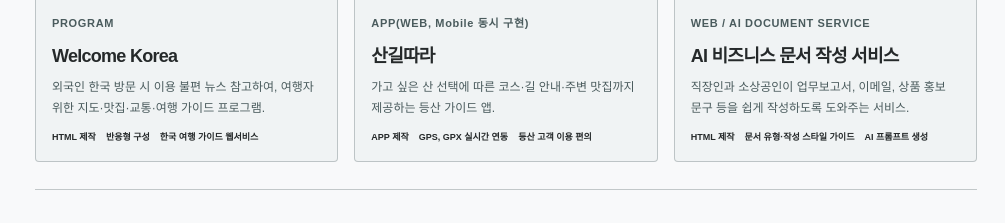
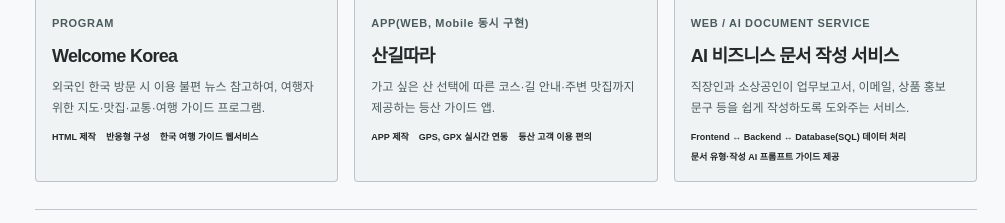
Before and after one commit to kim-81/resumetest, a plain HTML site: page index.html in a window 1280 px wide. Shown: the part 3360-3583 px from the top of the page, without its empty margins (275-1280 px from the left). Drawn offline with Linux system fonts and the light colour scheme.

Commit message:
Update AI WORK LAB data processing and prompt guide tags

```diff
--- a/index.html
+++ b/index.html
@@ -155,7 +155,7 @@
             <div class="capability-content"><div class="creative-showcase">
               <article class="creation-card creation-with-image"><div class="creation-copy"><span class="work-sample-type">PROGRAM</span><h4>Welcome Korea</h4><p>외국인 한국 방문 시 이용 불편 뉴스 참고하여, 여행자 위한 지도·맛집·교통·여행 가이드 프로그램.</p><ul class="capability-tags"><li>HTML 제작</li><li>반응형 구성</li><li>한국 여행 가이드 웹서비스</li></ul></div><div class="creation-image"><img src="assets/welcome-korea.png" alt="Welcome Korea 영어 프로그램 화면: 지도찾기, 맛집찾기, 교통안내, 결제·통신, 언어·여행도움, 저장한 장소" loading="lazy" width="1120" height="800"></div></article>
               <article class="creation-card creation-with-image"><div class="creation-copy"><span class="work-sample-type">APP(WEB, Mobile 동시 구현)</span><h4>산길따라</h4><p>가고 싶은 산 선택에 따른 코스·길 안내·주변 맛집까지 제공하는 등산 가이드 앱.</p><ul class="capability-tags"><li>APP 제작</li><li>GPS, GPX 실시간 연동</li><li>등산 고객 이용 편의</li></ul></div><div class="creation-image"><img src="assets/resume-sample.png" alt="산길따라 등산 가이드 서비스 소개 화면" loading="lazy" width="1890" height="915"></div></article>
-              <article class="creation-card creation-with-image"><div class="creation-copy"><span class="work-sample-type">WEB / AI DOCUMENT SERVICE</span><h4>AI 비즈니스 문서 작성 서비스</h4><p>직장인과 소상공인이 업무보고서, 이메일, 상품 홍보 문구 등을 쉽게 작성하도록 도와주는 서비스.</p><ul class="capability-tags"><li>HTML 제작</li><li>문서 유형·작성 스타일 가이드</li><li>AI 프롬프트 생성</li></ul></div><div class="creation-image"><img class="ai-work-lab-preview" src="assets/ai-work-lab.png" alt="AI WORK LAB 업무 문서 작성 서비스: 문서 유형 선택과 작성 스타일 가이드 화면" loading="lazy" width="1013" height="891"></div></article>
+              <article class="creation-card creation-with-image"><div class="creation-copy"><span class="work-sample-type">WEB / AI DOCUMENT SERVICE</span><h4>AI 비즈니스 문서 작성 서비스</h4><p>직장인과 소상공인이 업무보고서, 이메일, 상품 홍보 문구 등을 쉽게 작성하도록 도와주는 서비스.</p><ul class="capability-tags"><li>Frontend ↔ Backend ↔ Database(SQL) 데이터 처리</li><li>문서 유형·작성 AI 프롬프트 가이드 제공</li></ul></div><div class="creation-image"><img class="ai-work-lab-preview" src="assets/ai-work-lab.png" alt="AI WORK LAB 업무 문서 작성 서비스: 문서 유형 선택과 작성 스타일 가이드 화면" loading="lazy" width="1013" height="891"></div></article>
             </div></div>
           </div>
           <div class="capability-row capability-work-row portfolio-awards">
```
